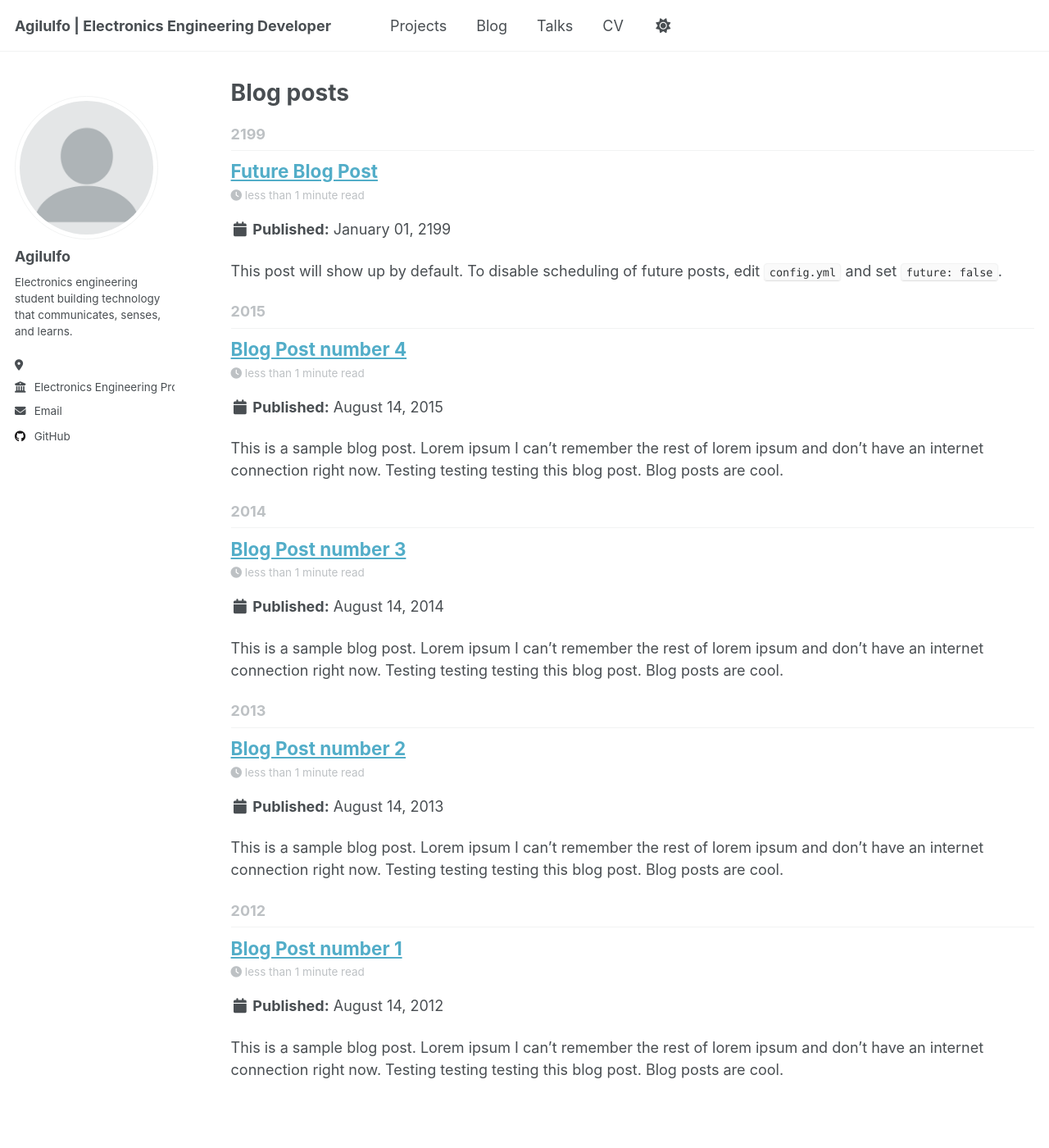
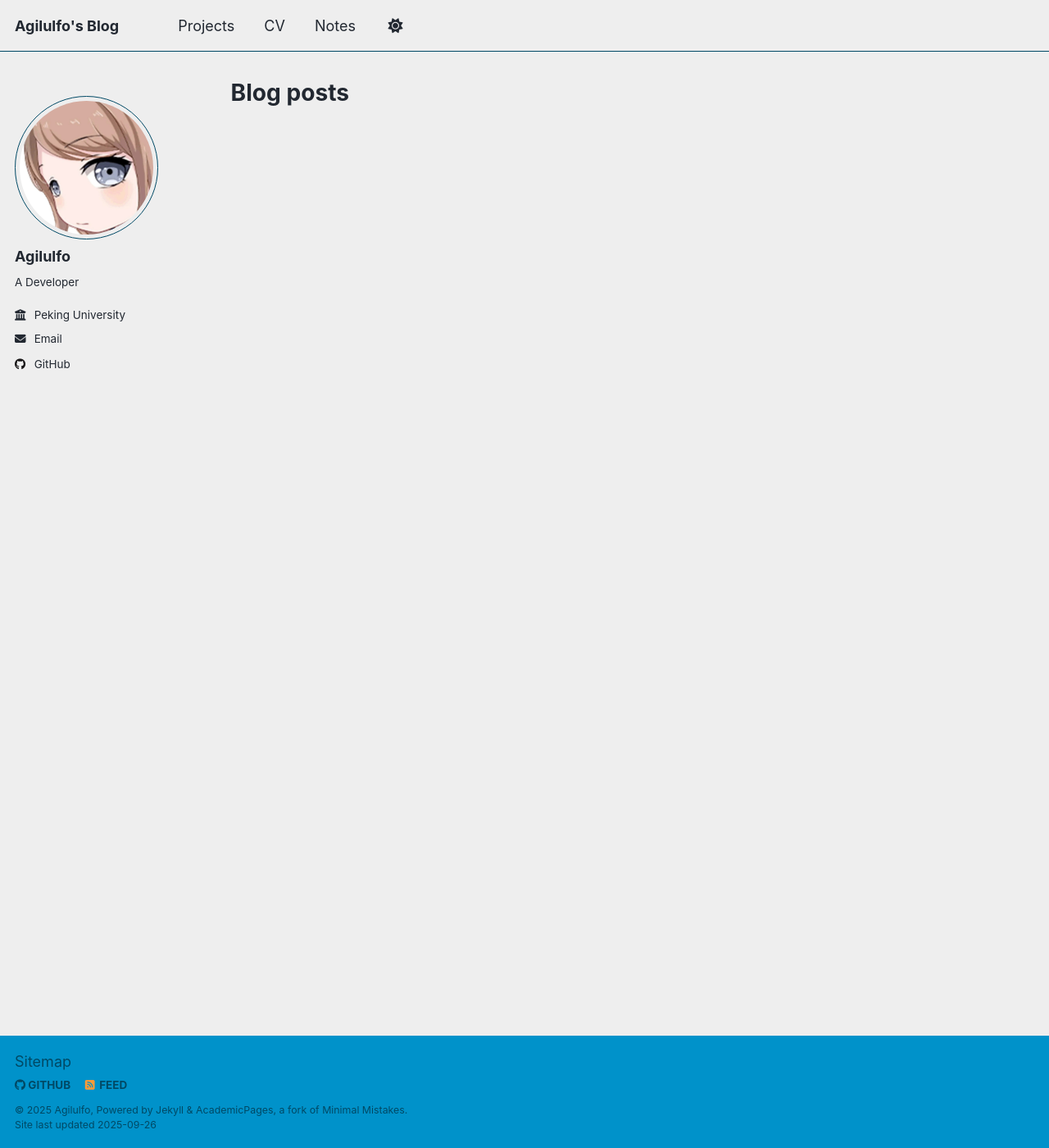
Before and after one commit to AgilulfoMalaspina/agilulfomalaspina.github.io, a Jekyll site: the page built from _pages/year-archive.html, in a window 1280 px wide and 1400 px high. Shown: the whole window at 82% size. Built offline with Jekyll 4.4.1, drawn with Linux system fonts in a browser that asks for light colours; a script that is not in the unit is left out.

Commit message:
demo for start

```diff
--- a/_config.yml
+++ b/_config.yml
@@ -7,12 +7,12 @@
 # server process.
 
 # Basic Site Settings
-locale                   : "en-US"
-site_theme               : "default" # Currently available options are "default", "air"
-title                    : "Agilulfo | Electronics Engineering Developer"
-title_separator          : "-"
+locale                   : "CN"
+site_theme               : "air" # Currently available options are "default", "air"
+title                    : "Agilulfo's Blog"
+title_separator          : " "
 name                     : &name "Agilulfo"
-description              : &description "Notes and projects from an electronics engineering developer"
+description              : &description "A Developer"
 url                      : https://agilulfomalaspina.github.io # The base hostname & protocol for your site e.g. "https://[your GitHub username].github.io",
                                                            # or if you already have some other page hosted on Github then use "https://[your GitHub username].github.io/[Your Repo Name]"
 baseurl                  : "" # the subpath of your site, e.g. "/blog"
@@ -23,14 +23,13 @@ repository               : "agilulfomalaspina/agilulfomalaspina.github.io"
 #               Additional customization can be done by editing /_includes/author-profile.html
 author:
   # Biographic information
-  avatar           : "profile.png"
+  avatar           : "soyorin.jpg" # filename of avatar image placed in /images/ for author profile
   name             : "Agilulfo"
   pronouns         : # example: "she/her"
-  bio              : "Electronics engineering student building technology that communicates, senses, and learns."
-  location         : ""
-  employer         : "Electronics Engineering Program"
+  bio              : "A Developer"
+  employer         : "Peking University"
   uri              : # URL
-  email            : ""
+  email            : "hsuancheng2417@gmail.com"
 
   # Academic websites
   academia         : # URL
--- a/_posts/2012-08-14-blog-post-1.md
+++ /dev/null
@@ -1,20 +0,0 @@
----
-title: 'Blog Post number 1'
-date: 2012-08-14
-permalink: /posts/2012/08/blog-post-1/
-tags:
-  - cool posts
-  - category1
-  - category2
----
-
-This is a sample blog post. Lorem ipsum I can't remember the rest of lorem ipsum and don't have an internet connection right now. Testing testing testing this blog post. Blog posts are cool.
-
-Headings are cool
-======
-
-You can have many headings
-======
-
-Aren't headings cool?
-------
--- a/_posts/2013-08-14-blog-post-2.md
+++ /dev/null
@@ -1,20 +0,0 @@
----
-title: 'Blog Post number 2'
-date: 2013-08-14
-permalink: /posts/2013/08/blog-post-2/
-tags:
-  - cool posts
-  - category1
-  - category2
----
-
-This is a sample blog post. Lorem ipsum I can't remember the rest of lorem ipsum and don't have an internet connection right now. Testing testing testing this blog post. Blog posts are cool.
-
-Headings are cool
-======
-
-You can have many headings
-======
-
-Aren't headings cool?
-------
--- a/_posts/2014-08-14-blog-post-3.md
+++ /dev/null
@@ -1,20 +0,0 @@
----
-title: 'Blog Post number 3'
-date: 2014-08-14
-permalink: /posts/2014/08/blog-post-3/
-tags:
-  - cool posts
-  - category1
-  - category2
----
-
-This is a sample blog post. Lorem ipsum I can't remember the rest of lorem ipsum and don't have an internet connection right now. Testing testing testing this blog post. Blog posts are cool.
-
-Headings are cool
-======
-
-You can have many headings
-======
-
-Aren't headings cool?
-------
--- a/_posts/2199-01-01-future-post.md
+++ /dev/null
@@ -1,11 +0,0 @@
----
-title: 'Future Blog Post'
-date: 2199-01-01
-permalink: /posts/2012/08/blog-post-4/
-tags:
-  - cool posts
-  - category1
-  - category2
----
-
-This post will show up by default. To disable scheduling of future posts, edit `config.yml` and set `future: false`.
```
Also changed, not shown: _data/navigation.yml (+4 -7 lines), _portfolio/portfolio-1.md (deleted, +0 -7 lines), _portfolio/portfolio-2.html (deleted, +0 -7 lines), _posts/2015-08-14-blog-post-4.md (deleted, +0 -20 lines), files/bibtex1.bib (deleted, +0 -10 lines), images/soyorin.jpg (added), 6 other files.
